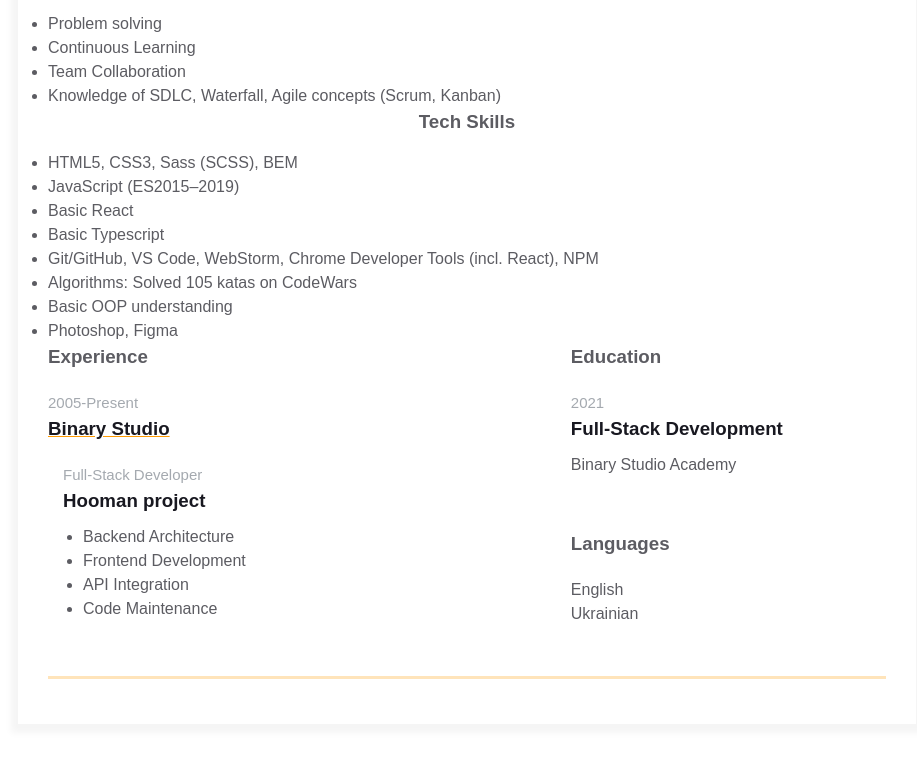
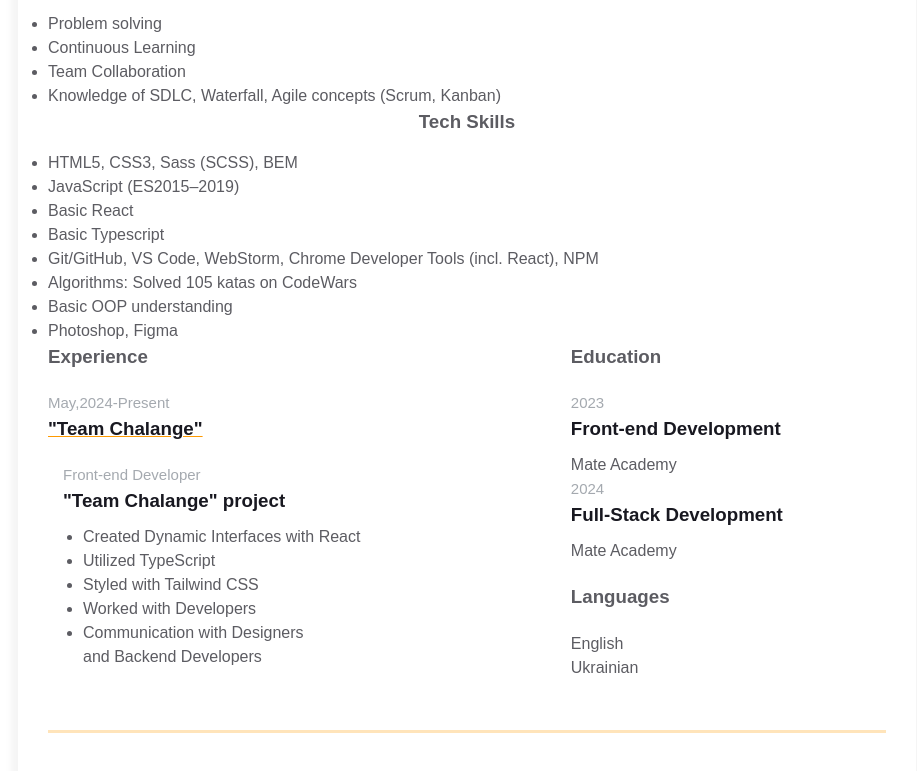
Before and after one commit to AnastasiiaHombalevska/homepage, a plain HTML site: page index.html in a window 1280 px wide. Shown: the part 417-1188 px from the top of the page, without its empty margins (173-1090 px from the left). Drawn offline with Linux system fonts and the light colour scheme; a web font is replaced by a local one.

Commit message:
correct info in the education section

```diff
--- a/index.html
+++ b/index.html
@@ -157,18 +157,19 @@
                                 <h3 class="experiences__header">Experience</h3>
                                 <div class="experiences__company">
                                     <div class="experiences__company-header">
-                                        <span class="experiences__company-header-durability">2005-Present</span>
-                                        <h3 class="experiences__company-header-name">Binary Studio</h3>
+                                        <span class="experiences__company-header-durability">May,2024-Present</span>
+                                        <h3 class="experiences__company-header-name">"Team Chalange"</h3>
                                     </div>
 
                                     <div class="experiences__company-project">
-                                        <span class="experiences__company-project-role">Full-Stack Developer</span>
-                                        <h3 class="experiences__company-project-name">Hooman project</h3>
+                                        <span class="experiences__company-project-role">Front-end Developer</span>
+                                        <h3 class="experiences__company-project-name">"Team Chalange" project</h3>
                                         <ul class="experiences__company-project-responsibilities">
-                                            <li>Backend Architecture</li>
-                                            <li>Frontend Development</li>
-                                            <li>API Integration</li>
-                                            <li>Code Maintenance</li>
+                                            <li>Created Dynamic Interfaces with React</li>
+                                            <li>Utilized TypeScript</li>
+                                            <li>Styled with Tailwind CSS</li>
+                                            <li>Worked with Developers</li>
+                                            <li>Communication with Designers<br>and Backend Developers</li>
                                         </ul>
                                     </div>
                                 </div>
@@ -178,10 +179,18 @@
                                 <div class="additional-info__education">
                                     <h3 class="additional-info__education-header">Education</h3>
                                     <div class="additional-info__education-university">
-                                        <span class="additional-info__education-university-durability">2021</span>
+                                        <span class="additional-info__education-university-durability">2023</span>
+                                        <h3 class="additional-info__education-university-speciality">Front-end Development</h3>
+                                        <p class="additional-info__education-university-name">
+                                          Mate Academy
+                                        </p>
+                                    </div>
+
+                                    <div class="additional-info__education-university">
+                                        <span class="additional-info__education-university-durability">2024</span>
                                         <h3 class="additional-info__education-university-speciality">Full-Stack Development</h3>
                                         <p class="additional-info__education-university-name">
-                                          Binary Studio Academy
+                                            Mate Academy
                                         </p>
                                     </div>
                                 </div>
```
